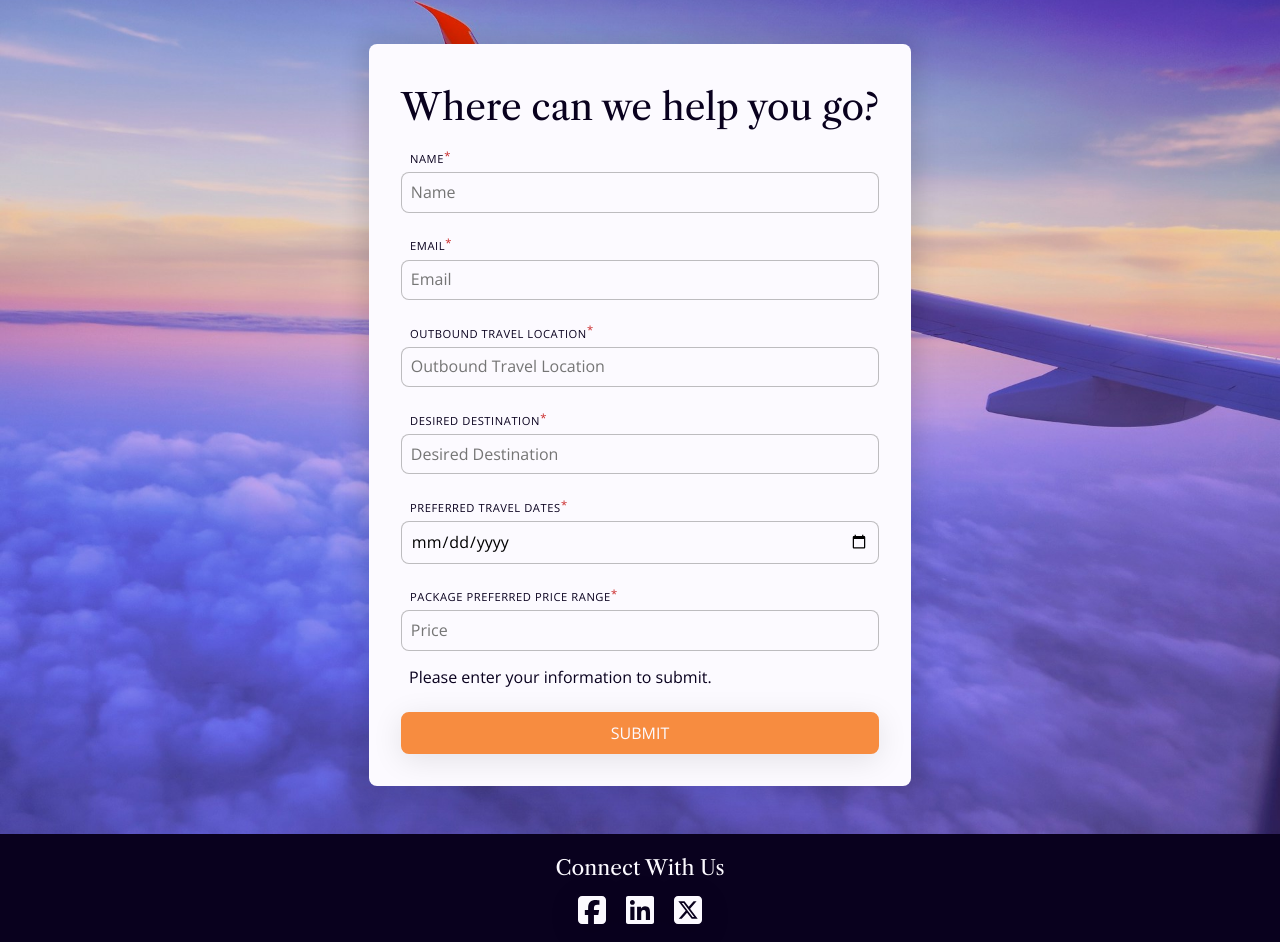
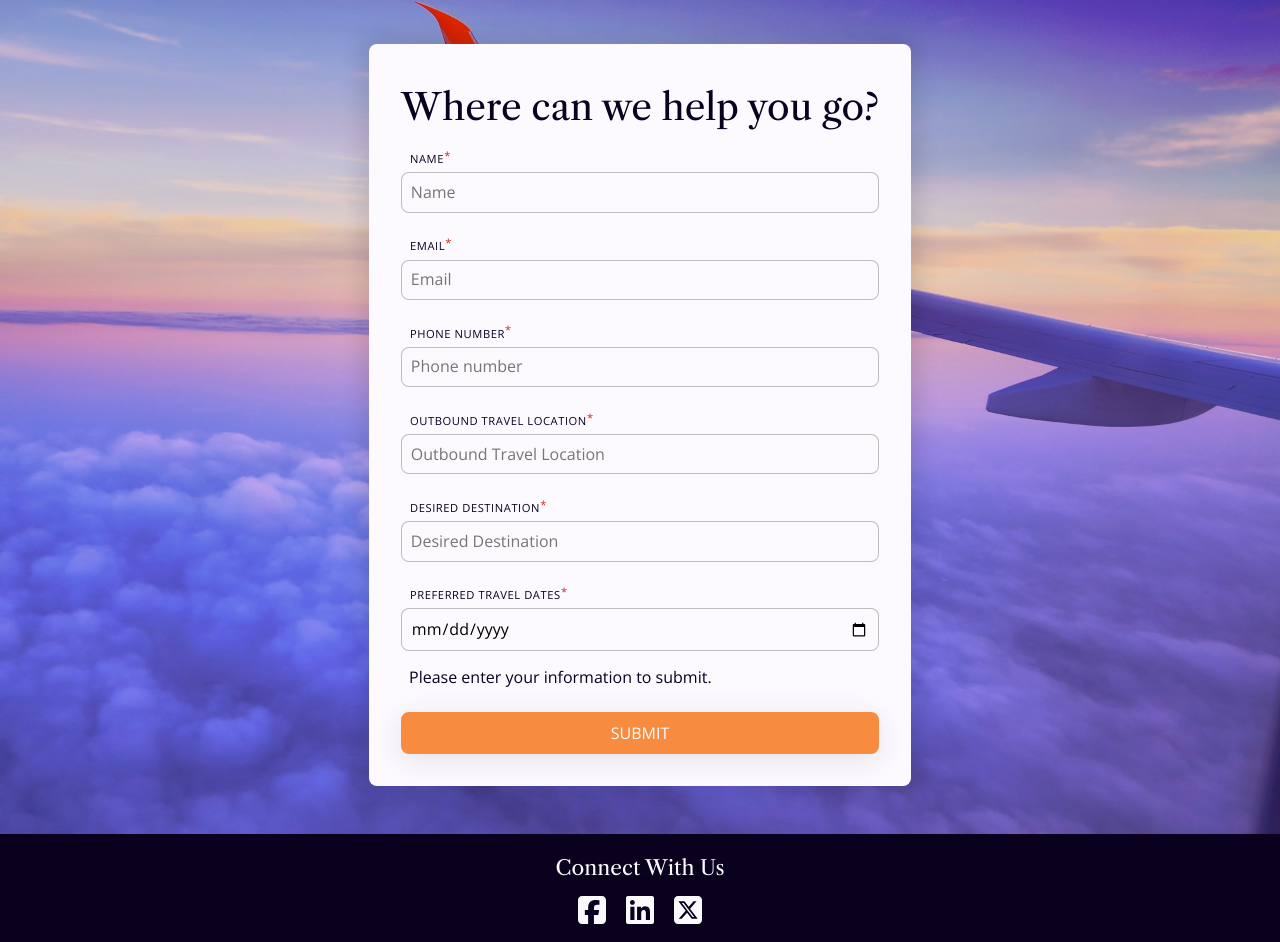
Before and after one commit to ymhaah/SmithHairstonTravel, a website built with Vite: page index.html in a window 1280 px wide. Shown: the part 1108-2050 px from the top of the page. Built offline with nearby package versions, Linux system fonts and the light colour scheme.

Commit message:
update form

```diff
--- a/index.html
+++ b/index.html
@@ -415,6 +415,20 @@
                             />
                         </div>
                         <div class="input-wrapper">
+                            <label for="Phone-number" class="form-label">
+                                Phone number
+                            </label>
+                            <input
+                                type="number"
+                                name="Phone-number"
+                                id="Phone-number"
+                                class="form-input"
+                                placeholder="Phone number"
+                                min="1"
+                                max="15"
+                            />
+                        </div>
+                        <div class="input-wrapper">
                             <label for="input-location" class="form-label">
                                 Outbound Travel Location
                             </label>
@@ -463,21 +477,6 @@
                             <button type="button" id="date-btn">
                                 select date
                             </button>
-                        </div>
-                        <div class="input-wrapper">
-                            <label for="input-price" class="form-label">
-                                Package Preferred Price Range
-                            </label>
-                            <input
-                                type="number"
-                                name="Package-Price"
-                                id="input-price"
-                                class="form-input"
-                                placeholder="Price"
-                                min="1"
-                                max="1000000"
-                                required="true"
-                            />
                         </div>
                         <p
                             id="submit-message"
--- a/scripts/index.js
+++ b/scripts/index.js
@@ -1,5 +1,5 @@
 const URL =
-    "https://script.google.com/macros/s/AKfycbyIpGQppAA9pK1-gbhMJ5HbPTRcNOOjSBHbuVz5SIc-bnneKxhH9cU3my068enKuGP9NA/exec";
+    "https://script.google.com/macros/s/AKfycbwjv_BtMagaW0IoseEdTSaHGSa2SvuH9XbV7OW4l-EIGK7OpXelOW0bj6ncRuE_QQVwLQ/exec";
 
 // ? Add a message to the document title when the window loses focus
 window.addEventListener("blur", () => {
@@ -66,10 +66,10 @@ function onAnimationEnd() {
 const form = document.querySelector("form");
 let nameInput = document.getElementById("input-name");
 let emailInput = document.getElementById("input-email");
+let phoneNumberInput = document.getElementById("Phone-number");
 let locationInput = document.getElementById("input-location");
 let destinationInput = document.getElementById("input-destination");
 let dateInput = document.getElementById("input-date");
-let priceRangeInput = document.getElementById("input-price");
 const submittedMessage = document.getElementById("submit-message");
 
 let travelDateBtn = document.getElementById("date-btn");
@@ -89,7 +89,7 @@ form.addEventListener("submit", (event) => {
     let location = locationInput.value;
     let destination = destinationInput.value;
     let date = dateInput.value;
-    let priceRange = priceRangeInput.value;
+    let priceRange = phoneNumberInput.value;
 
     // ? Function to reset input fields
     function resetInput() {
--- a/style/index.css
+++ b/style/index.css
@@ -192,7 +192,7 @@ svg {
     padding: 0.1em 0.35em;
 }
 
-.form-label::after {
+.form-label:not([id="Phone-number"])::after {
     content: "*";
     position: absolute;
     top: -10%;
```
